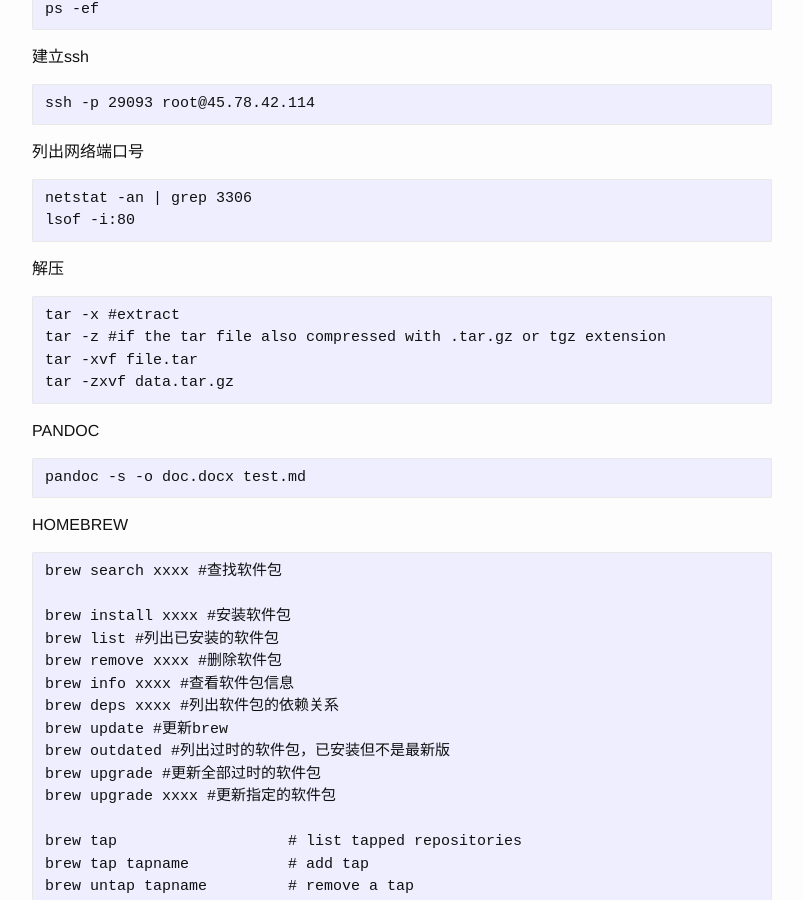
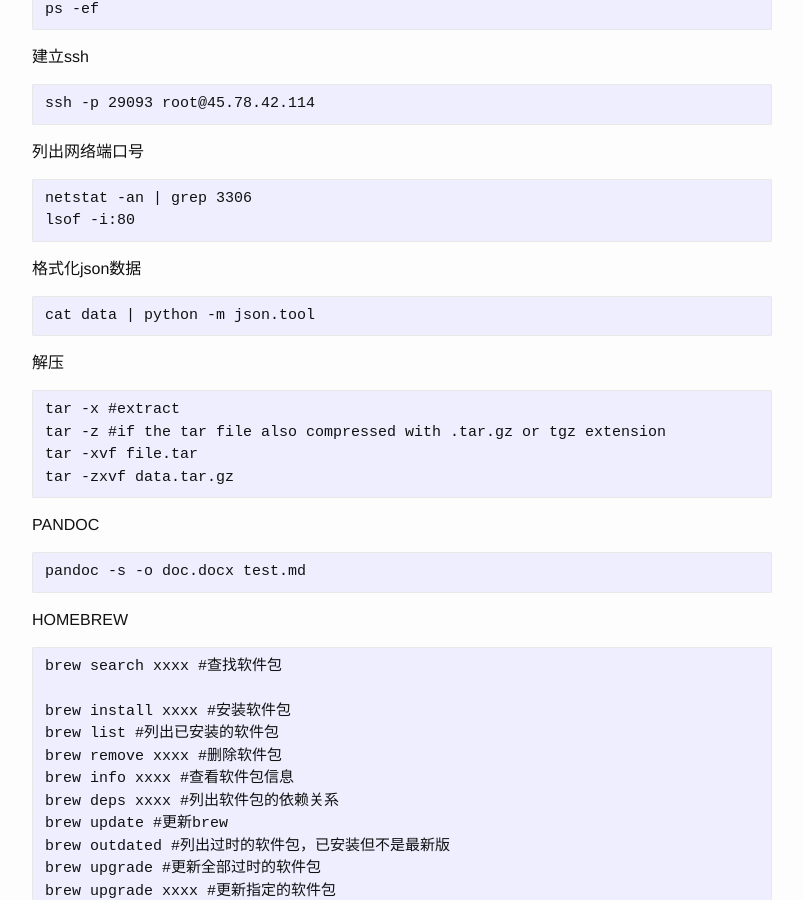
Before and after one commit to josephstalin117/josephstalin117.github.io, a Jekyll site: the page built from _posts/2016-07-03-mac.markdown, in a window 1280 px wide and 900 px high, scrolled down 1127 px. Shown: the whole window, without its empty margins (238-1041 px from the left). Built offline with Jekyll 4.4.1, drawn with Linux system fonts in a browser that asks for light colours.

Commit message:
edit mac article

````diff
--- a/_posts/2016-07-03-mac.markdown
+++ b/_posts/2016-07-03-mac.markdown
@@ -70,6 +70,10 @@
 netstat -an | grep 3306
 lsof -i:80
 ```
+格式化json数据
+```
+cat data | python -m json.tool
+```
 
 解压
 
````
